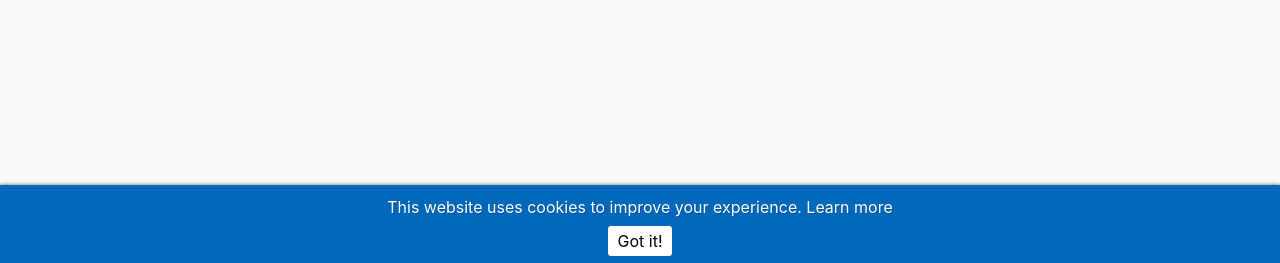
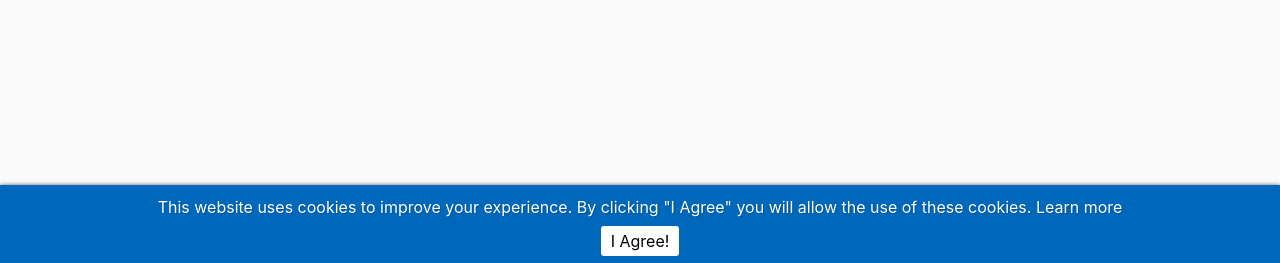
Before and after one commit to Ajax30/lightblog, a CodeIgniter app: page /database/index.php/posts/index in a window 1280 px wide. Shown: the part 537-800 px from the top of the page. Run offline with CodeIgniter, Linux system fonts and the light colour scheme; data that the repository does not hold is empty; some libraries are stand-ins or nearby versions.

Commit message:
Better cookie consent message

```diff
--- a/application/views/partials/footer.php
+++ b/application/views/partials/footer.php
@@ -34,8 +34,8 @@
     "secure": true,
     "content": {
       "header": 'Cookies used on the website!',
-      "message": 'This website uses cookies to improve your experience.',
-      "dismiss": 'Got it!',
+      "message": 'This website uses cookies to improve your experience. By clicking "I Agree" you will allow the use of these cookies.',
+      "dismiss": 'I Agree!',
       "allow": 'Allow cookies',
       "deny": 'Decline',
       "link": 'Learn more',
```
